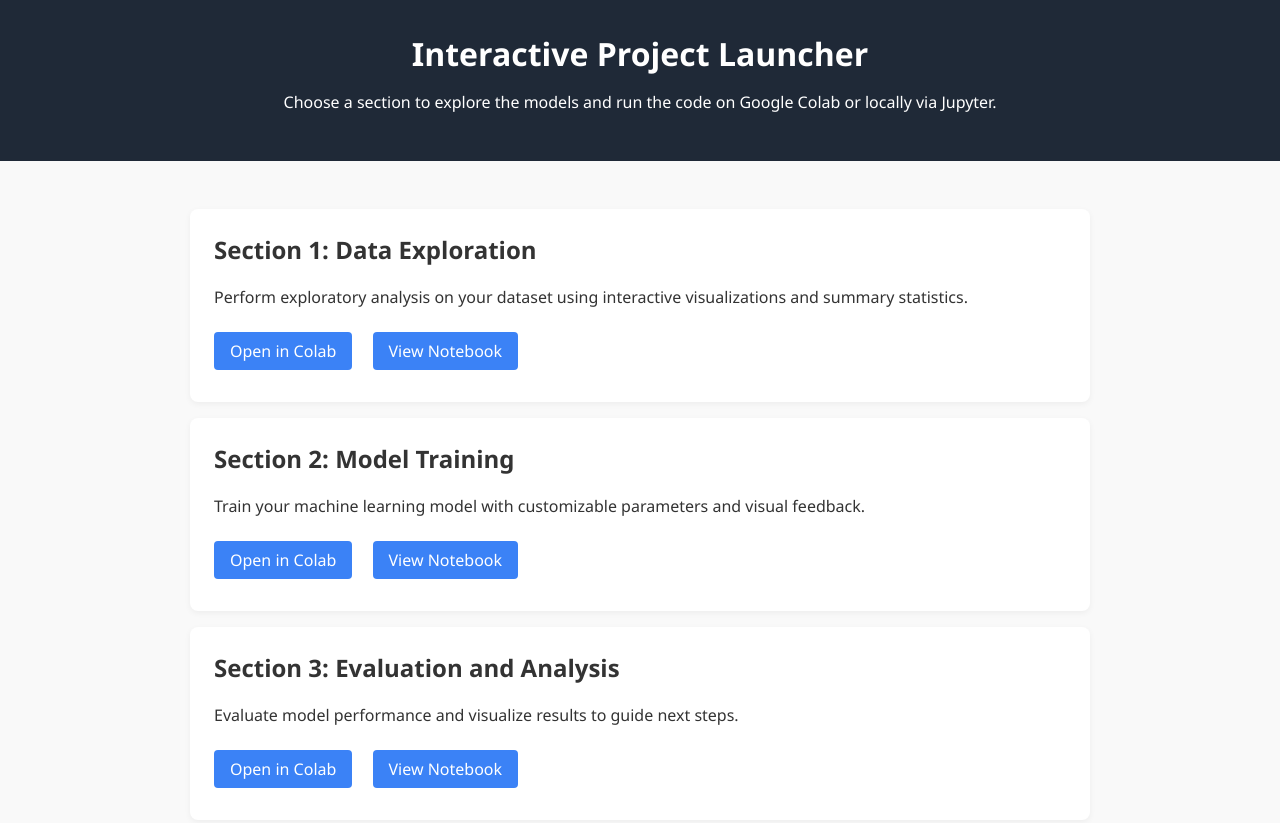
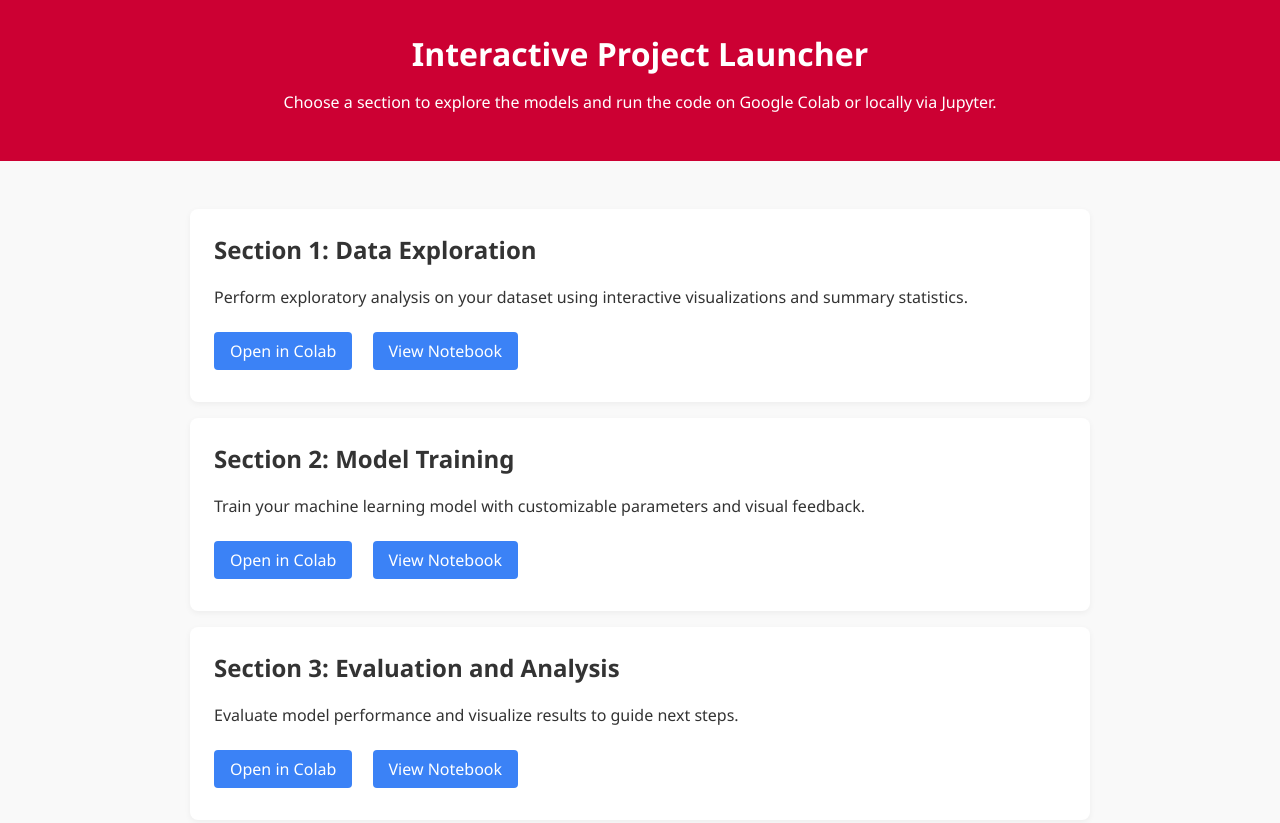
Before and after one commit to Pasta1107/Public-Test, a plain HTML site: page index.html in a window 1280 px wide. Shown: the top 823 px of the page. Drawn offline with Linux system fonts and the light colour scheme.

Commit message:
Update index.html

```diff
--- a/index.html
+++ b/index.html
@@ -13,7 +13,7 @@
       color: #333;
     }
     header {
-      background: #1f2937;
+      background: #CC0033;
       color: white;
       padding: 2rem;
       text-align: center;
```
